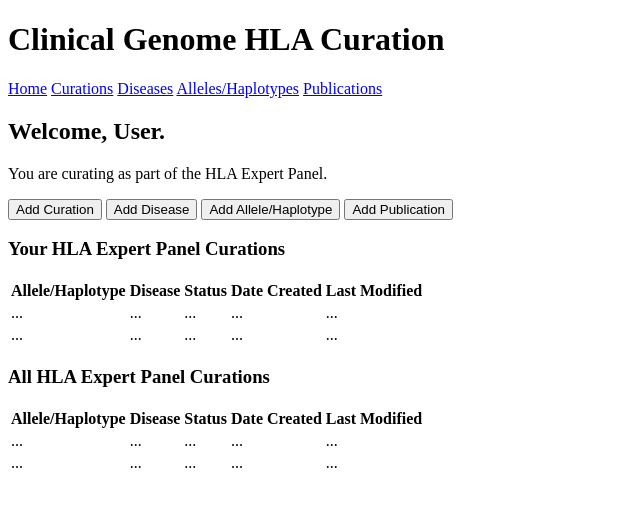
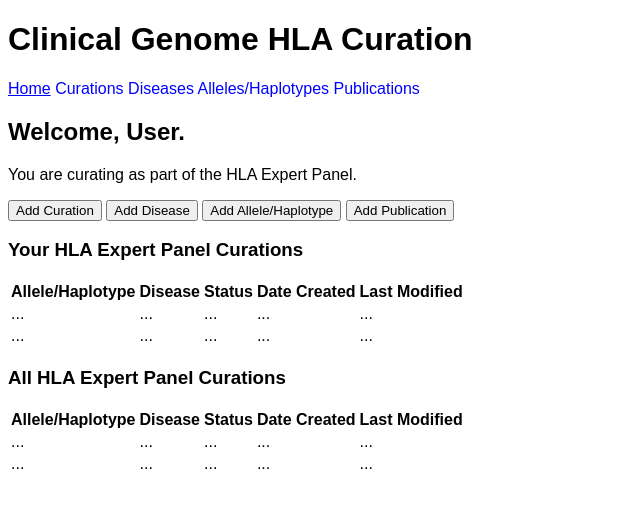
Before and after one commit to ClinGen/stanford-hci, a Django app: page / in a window 1280 px wide. Shown: the top 508 px of the page, without its empty margins (0-640 px from the left). Run offline with Django 5.2, Linux system fonts and the light colour scheme.

Commit message:
Add basic CSS

```diff
--- /dev/null
+++ b/src/hci/static/hci/hci.css
@@ -0,0 +1,18 @@
+/* Custom styling for the HLA curation interface. */
+
+/* Tags in alphabetical order. */
+
+a {
+    color: blue;
+    text-decoration: none;
+}
+
+html {
+    font-family: sans-serif;
+}
+
+/* Classes in alphabetical order. */
+
+.active {
+    text-decoration: underline;
+}
--- a/src/hci/templates/hci/base.html
+++ b/src/hci/templates/hci/base.html
@@ -5,15 +5,17 @@
         <meta name="viewport" content="width=device-width, initial-scale=1">
         <title>HCI | {% block title %}{% endblock %}</title>
         <meta name="description" content="{% block description %}{% endblock %}">
+        {% load static %}
+        <link rel="stylesheet" href="{% static 'hci/hci.css' %}">
     </head>
     <body>
         <h1>Clinical Genome HLA Curation</h1>
         <nav>
-            <a href="/">Home</a>
-            <a href="/curation">Curations</a>
-            <a href="/disease">Diseases</a>
-            <a href="/allele-haplotype">Alleles/Haplotypes</a>
-            <a href="/publication">Publications</a>
+            <a href="/" {% if request.resolver_match.view_name == 'index' %}class="active"{% endif %}>Home</a>
+            <a href="/curation" {% if request.resolver_match.view_name == 'curation' %}class="active"{% endif %}>Curations</a>
+            <a href="/disease" {% if request.resolver_match.view_name == 'disease' %}class="active"{% endif %}>Diseases</a>
+            <a href="/allele-haplotype" {% if request.resolver_match.view_name == 'allele-haplotype' %}class="active"{% endif %}>Alleles/Haplotypes</a>
+            <a href="/publication" {% if request.resolver_match.view_name == 'publication' %}class="active"{% endif %}>Publications</a>
         </nav>
         {% block content %}{% endblock %}
     </body>
```
